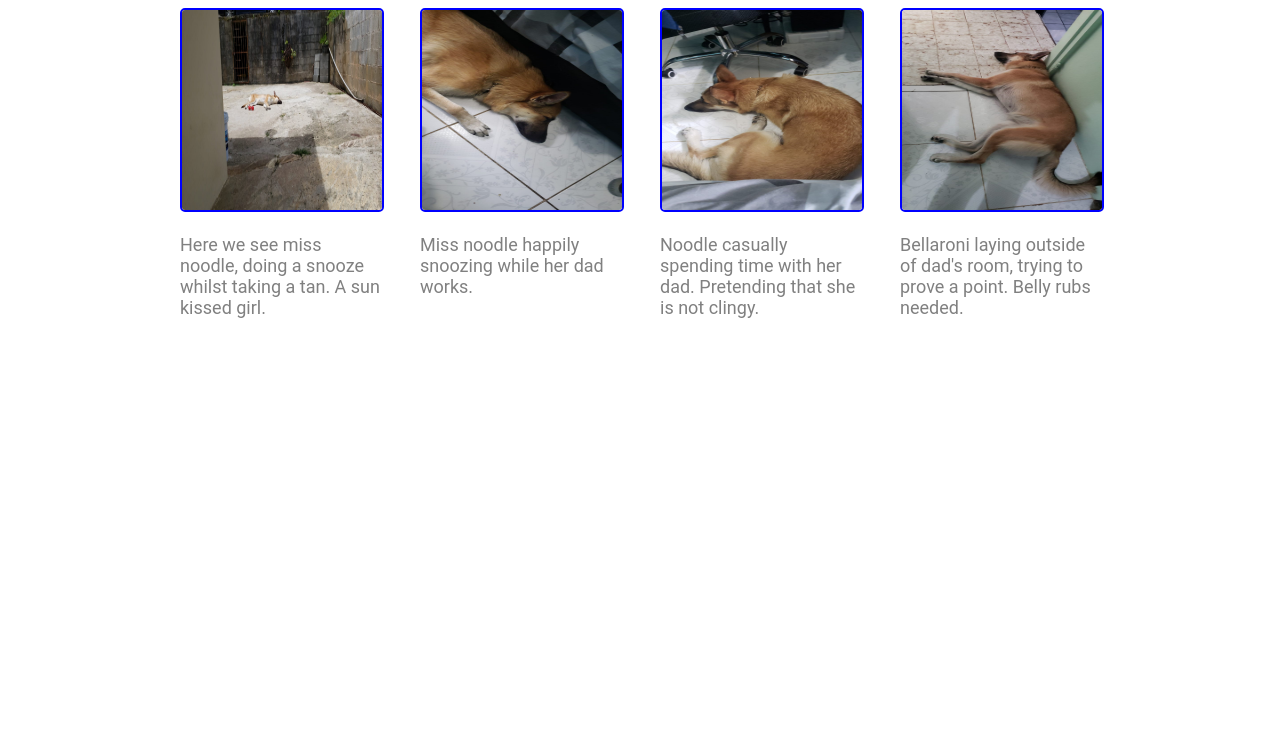
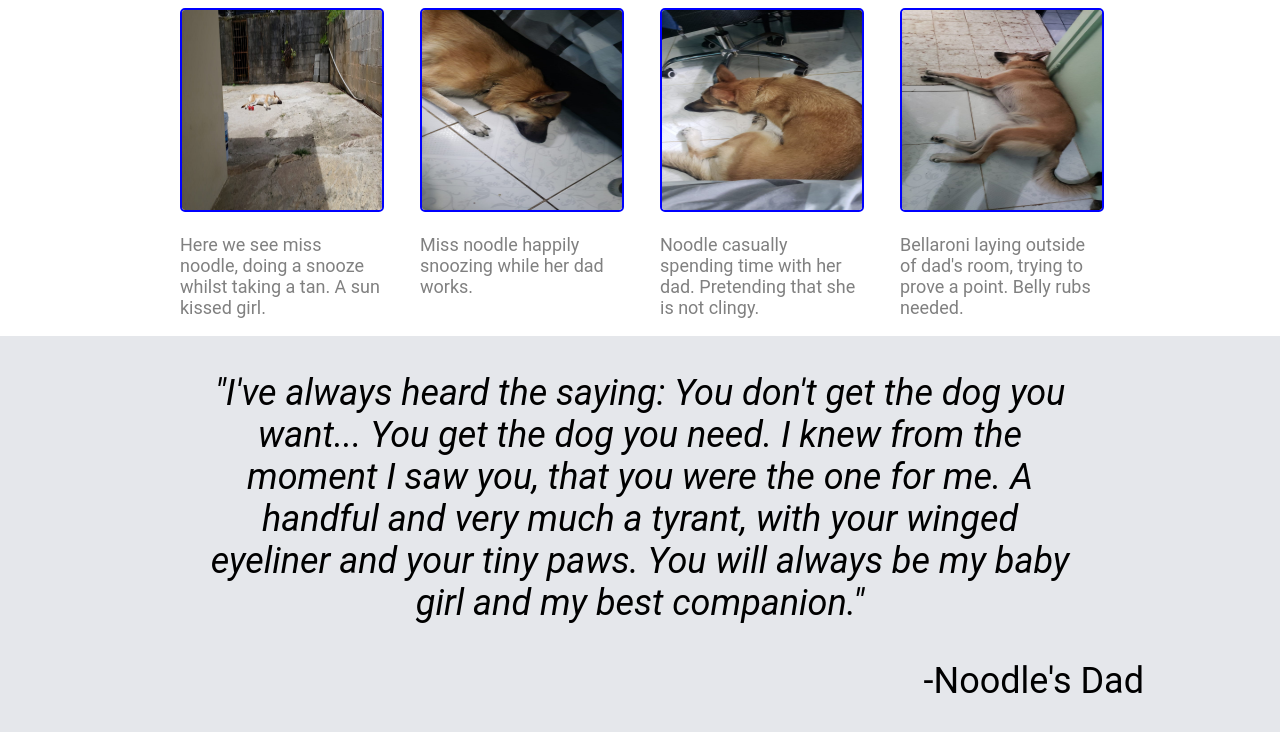
Before and after one commit to BCupen/LandingPageProject, a plain HTML site: page index.html in a window 1280 px wide. Shown: the part 474-1206 px from the top of the page. Before the commit the page ends 810 px from the top, so only its background shows below. Drawn offline with Linux system fonts and the light colour scheme.

Commit message:
section 3 finished

```diff
--- a/index.html
+++ b/index.html
@@ -55,7 +55,11 @@
        </div>
 
        <div class="section3">
-
+           <p class="quote"><em>"I've always heard the saying: You don't get the dog you want... You get the dog you need.
+               I knew from the moment I saw you, that you were the one for me. A handful and very much a tyrant, with your
+               winged eyeliner and your tiny paws. You will always be my baby girl and my best companion."</em>
+           </p>
+           <p class="author">-Noodle's Dad</p>
        </div>
     </body>
 </html>
--- a/style.css
+++ b/style.css
@@ -94,3 +94,23 @@ a{
     border: 2px solid blue;
     padding: 0px;
 }
+
+.section3{
+    background-color: #E5E7EB;
+    display: flex;
+    flex-direction: column;
+}
+
+.quote{
+    font-size: 36px;
+    padding: 0px 200px;
+    text-align: center;
+    margin-bottom: 0px;
+}
+
+.author{
+    font-size: 36px;
+    text-align: right;
+    padding: 36px;
+    margin: 0px 100px;
+}
```
